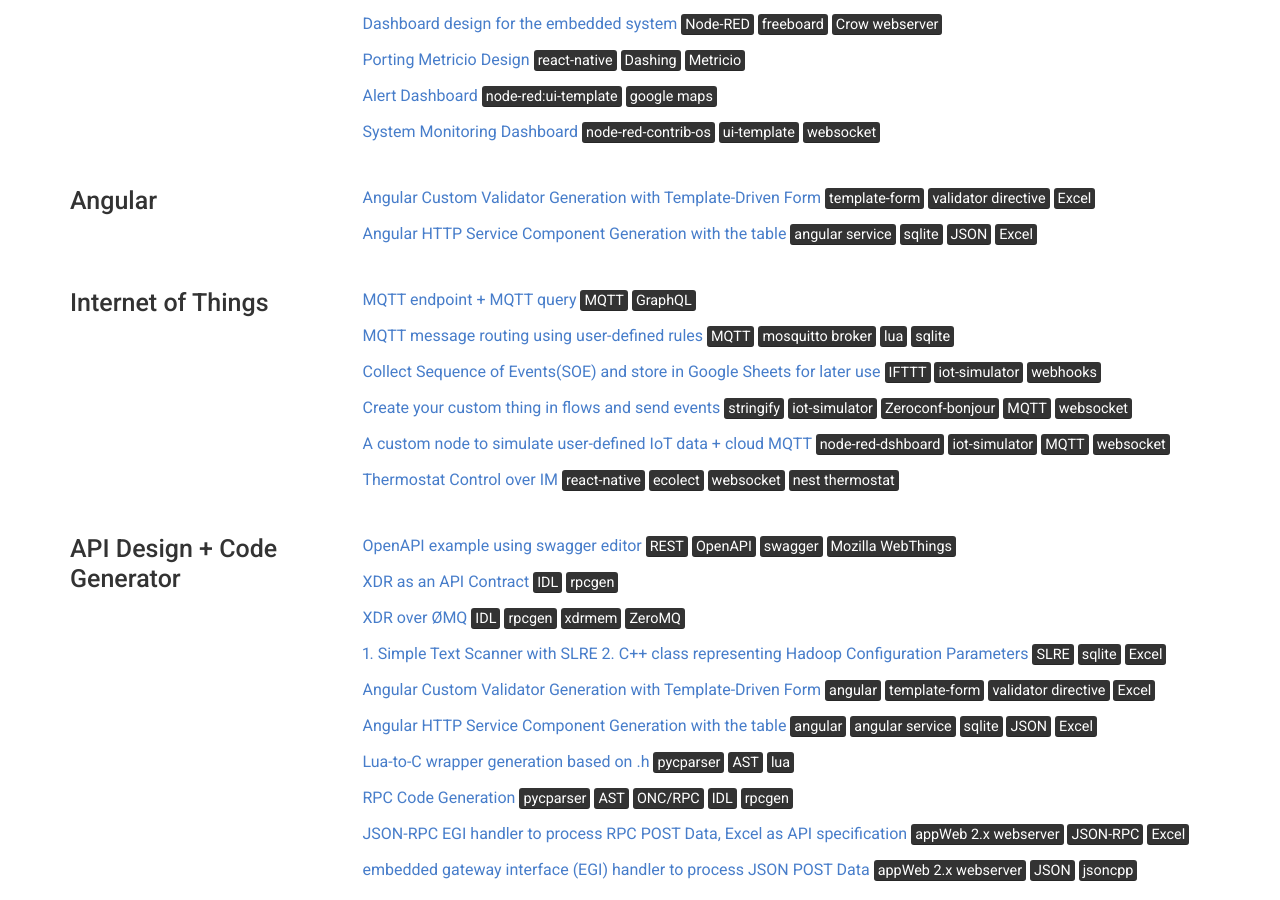
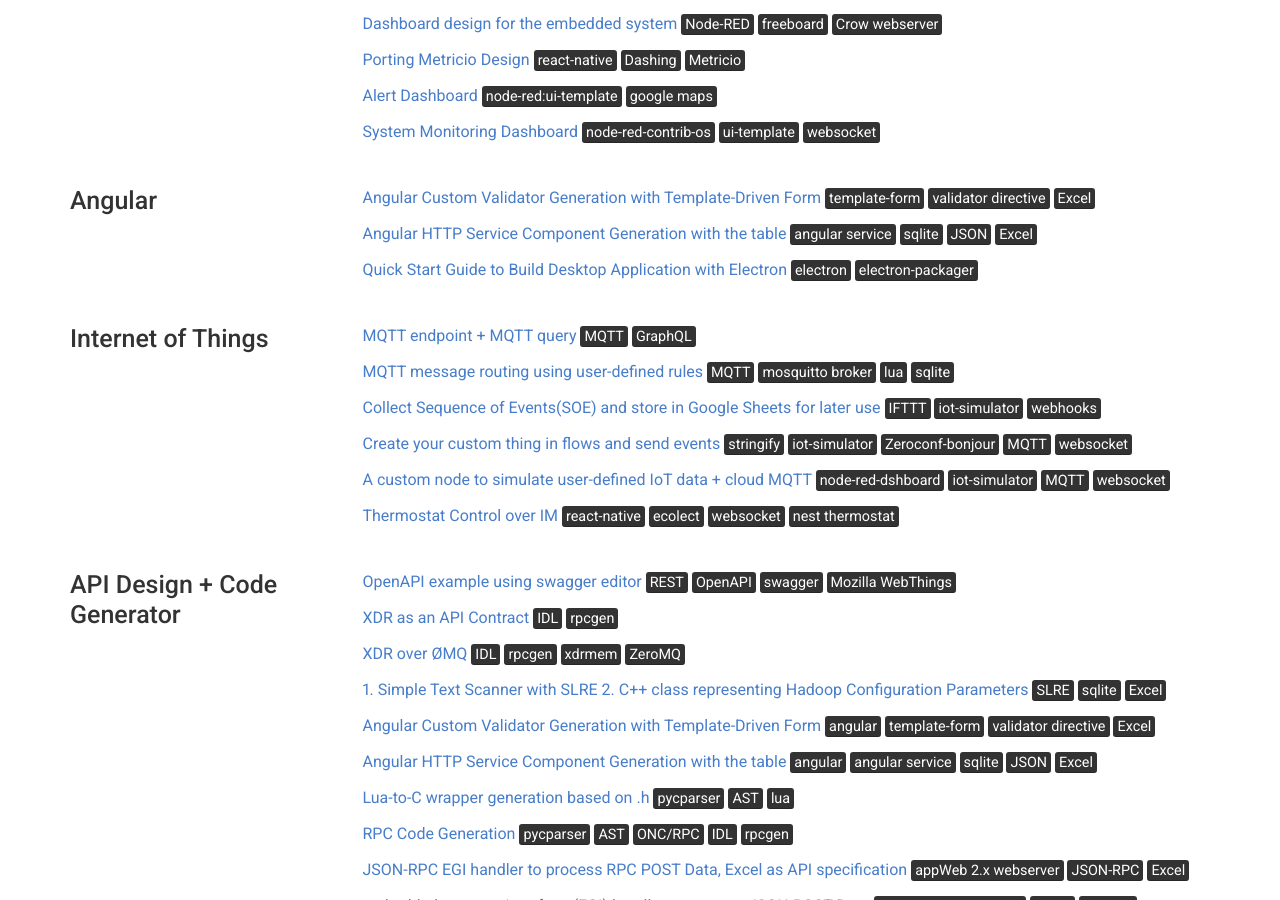
Before and after one commit to phyunsj/phyunsj.github.io, a Jekyll site: the page built from index.md, in a window 1280 px wide and 900 px high, scrolled down 666 px. Built offline with Jekyll 4.4.1, drawn with Linux system fonts in a browser that asks for light colours.

Commit message:
Update projects.yml

```diff
--- a/_data/projects.yml
+++ b/_data/projects.yml
@@ -24,6 +24,8 @@
     [Angular Custom Validator Generation with Template-Driven Form](https://github.com/phyunsj/angular-custom-validator-generation)   <mark>template-form</mark> <mark>validator directive</mark> <mark>Excel</mark>
 
     [Angular HTTP Service Component Generation with the table](https://github.com/phyunsj/angular-http-sql-service-component-generation)  <mark>angular service</mark>  <mark>sqlite</mark> <mark>JSON</mark> <mark>Excel</mark>
+
+    [Quick Start Guide to Build Desktop Application with Electron](https://github.com/phyunsj/electron-angular-quick-start-guide)  <mark>electron</mark> <mark>electron-packager</mark>
 
 - name: Internet of Things
   github: phyunsj
```
